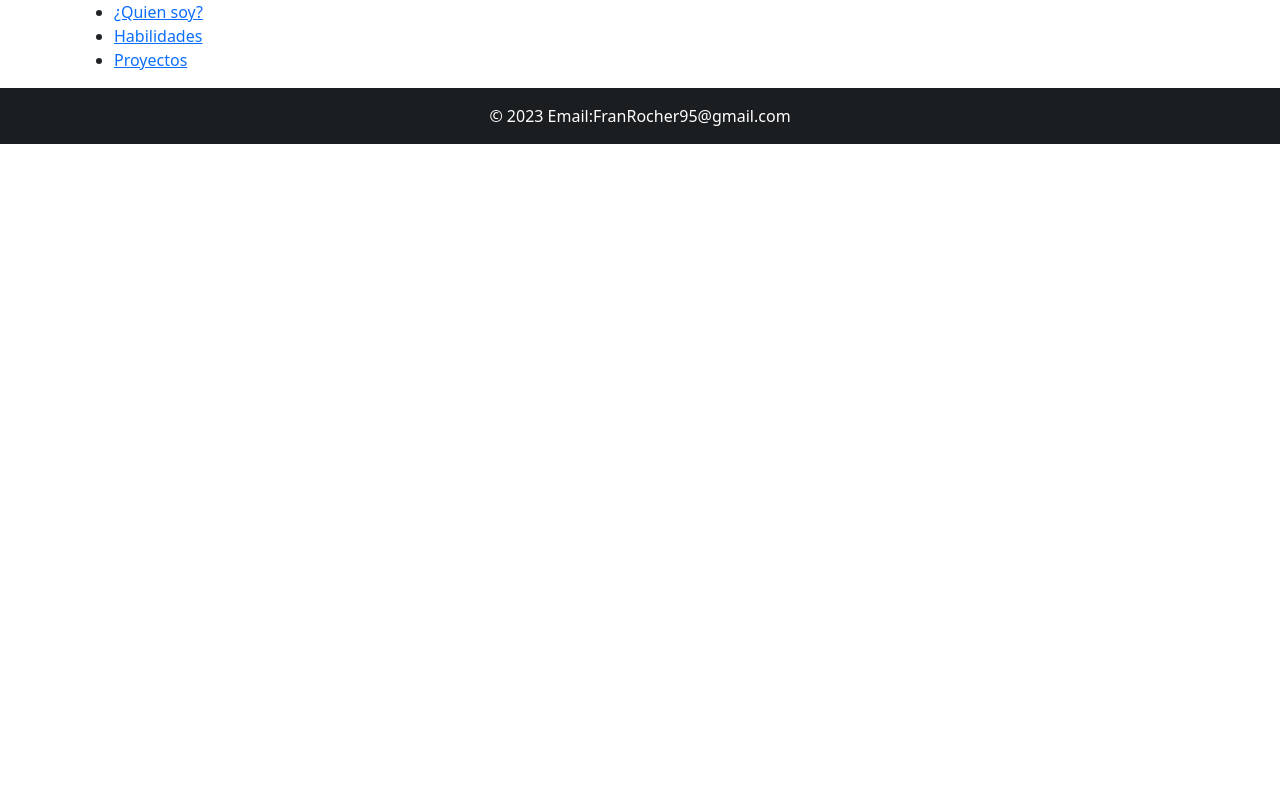
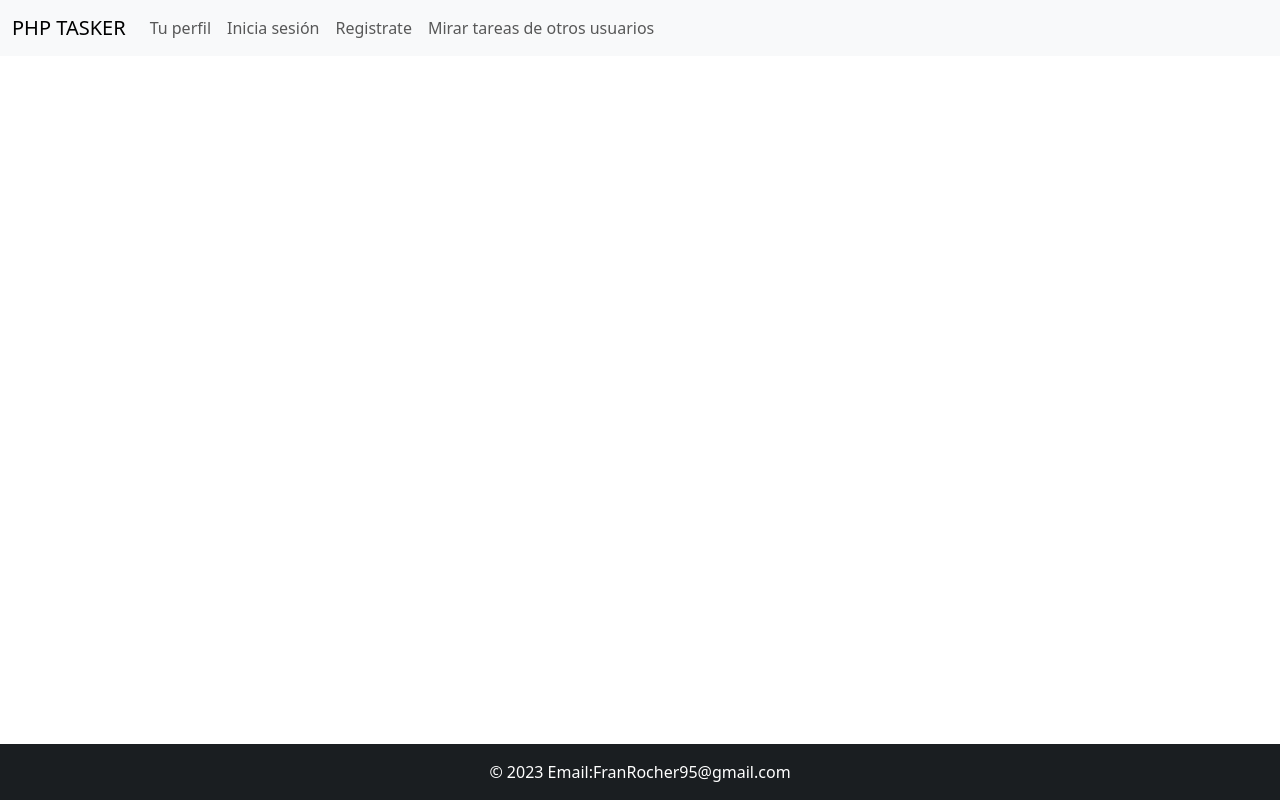
Before and after one commit to FRR95/PHP_TASKBOARD, a PHP site: page /LOGIN/common_template.php in a window 1280 px wide. Run offline with PHP 8.4, Linux system fonts and the light colour scheme.

Commit message:
Updating template

```diff
--- a/common_template.php
+++ b/common_template.php
@@ -23,23 +23,44 @@
             href="https://cdn.jsdelivr.net/npm/bootstrap-icons@1.10.5/font/bootstrap-icons.css">
         <script src="https://ajax.googleapis.com/ajax/libs/jquery/2.2.4/jquery.min.js"></script>
 
-        <nav>
-            <div class="container">
-                <ul>
-                    <li class="home active">
-                        <a href="#whoami">¿Quien soy?</a>
+ <nav class="navbar navbar-expand-lg bg-body-tertiary">
+  <div class="container-fluid">
+    <a class="navbar-brand" href="index.php">PHP TASKER</a>
+    <button class="navbar-toggler" type="button" data-bs-toggle="collapse" data-bs-target="#navbarScroll" aria-controls="navbarScroll" aria-expanded="false" aria-label="Toggle navigation">
+      <span class="navbar-toggler-icon"></span>
+    </button>
+    <div class="collapse navbar-collapse" id="navbarScroll">
+      <ul class="navbar-nav me-auto my-2 my-lg-0 navbar-nav-scroll" style="--bs-scroll-height: 100px;">
+        <li class="nav-item">
+          <a class="nav-link" href="index.php">Tu perfil</a>
         </li>
-                    <li class="about">
-                        <a href="#skills">Habilidades</a>
+        <?php
+
+session_start();
+
+
+if (!isset($_SESSION["nombre_usuario"])) {
+
+        ?>
+        <li class="nav-item">
+          <a class="nav-link" href="login.php">Inicia sesión</a>
         </li>
-                    <li class="contact">
-                        <a href="#projects">Proyectos</a>
+        <li class="nav-item">
+          <a class="nav-link" href="signin.php" >Registrate</a>
+        </li>
+        <?php
+}
+        ?>
+        <li class="nav-item">
+          <a class="nav-link" href="usersinfo.php" >Mirar tareas de otros usuarios</a>
         </li>
       </ul>
+
+    </div>
   </div>
 </nav>
 </head>
-<footer class="bg-dark text-center text-white">
+<footer class="bg-dark text-center text-white fixed-bottom">
         <!-- Copyright -->
         <div class="text-center p-3" style="background-color: rgba(0, 0, 0, 0.2);">
             © 2023 Email:FranRocher95@gmail.com
```
Lines whose indentation alone changed are shown as unchanged.
